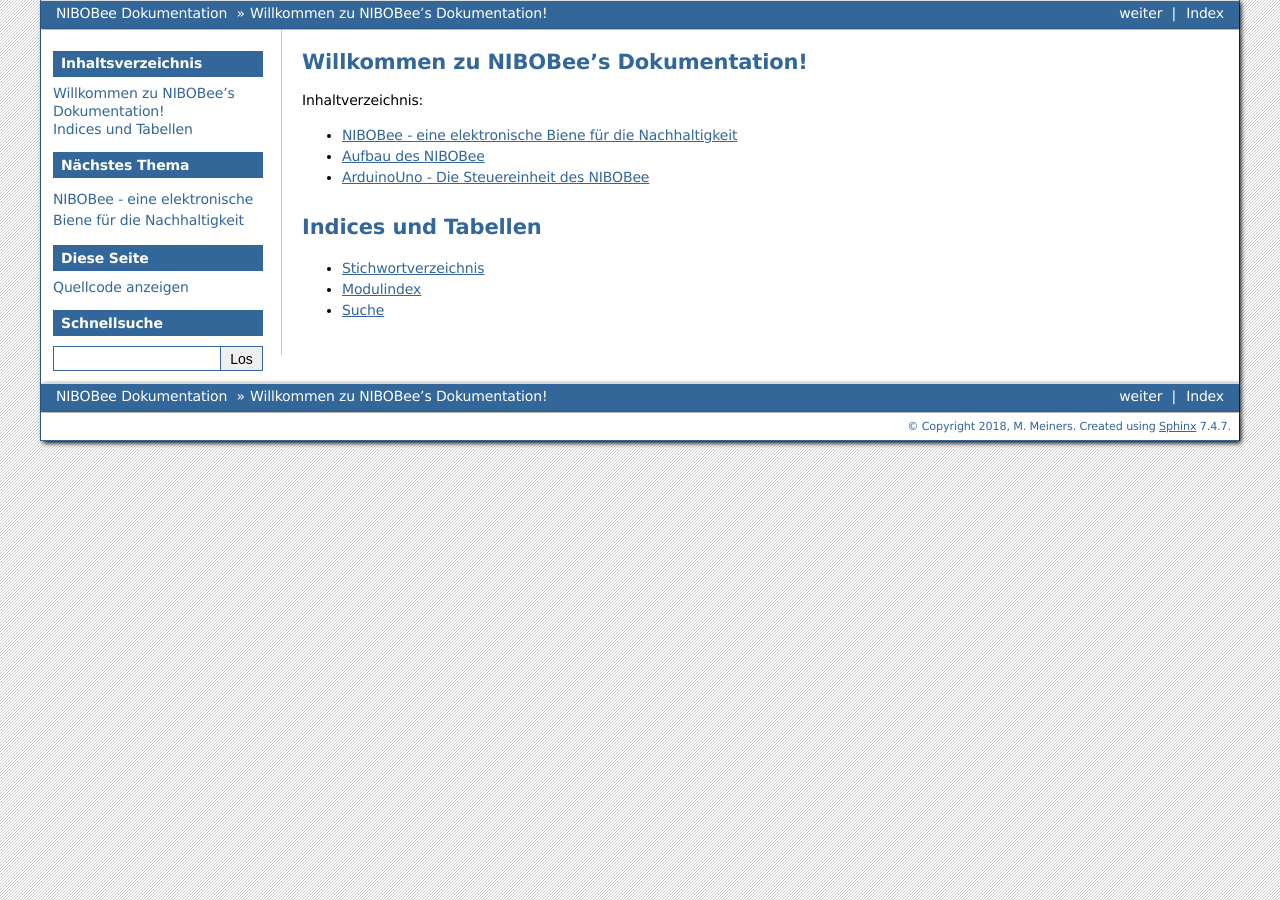
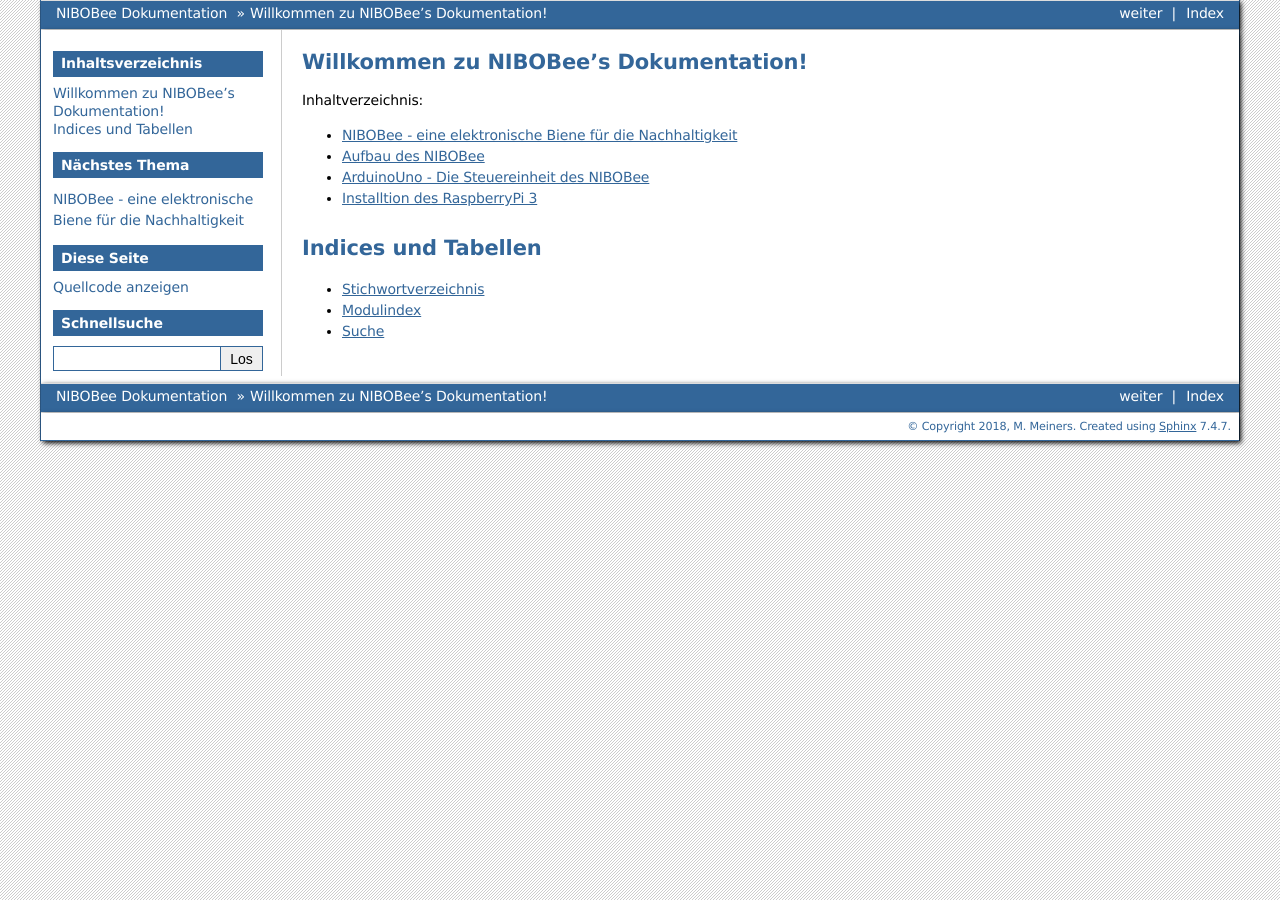
Before and after one commit to mimeiners/NIBOBee, a Sphinx documentation site: the page built from docs/index.rst, in a window 1280 px wide. Built offline with Sphinx 7.4.7, drawn with Linux system fonts in a browser that asks for light colours; pages that are not in the unit, such as notebooks, are missing from menus; part of the change alters nothing that is shown.

```diff
--- a/docs/index.rst
+++ b/docs/index.rst
@@ -15,6 +15,7 @@ Willkommen zu NIBOBee's Dokumentation!
    ./Kapitel_02_Loeten.rst
    ./Kapitel_03_ArduinoUno.rst
    ./Kapitel_04_RaspberryPi_B+.rst
+   ./Kapitel_05_RaspberryPi3.rst
 
 
 Indices und Tabellen
```
